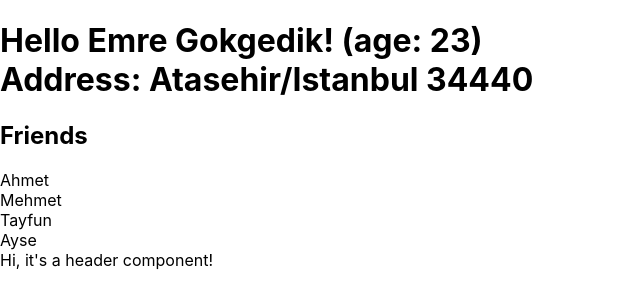
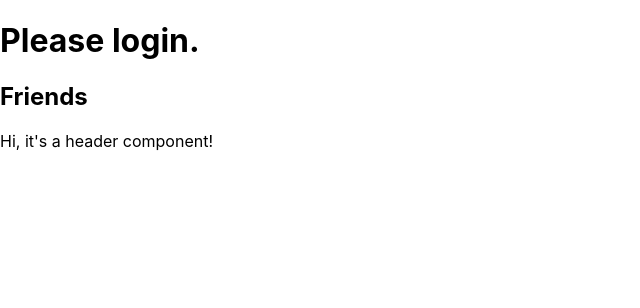
Before and after one commit to emregokgedik/patikaTasks, a React (Create React App) app in the folder Front-End Course/2.Intermediate Level Front-End Course/1.React/Hi React/hi-react/: page / in a window 1280 px wide. Shown: the top 308 px of the page, without its empty margins (0-640 px from the left). Built offline with nearby package versions, Linux system fonts and the light colour scheme.

Commit message:
Fix: Address section is now hidden when the user is not logged in

```diff
--- a/Front-End Course/2.Intermediate Level Front-End Course/1.React/Hi React/hi-react/src/App.js
+++ b/Front-End Course/2.Intermediate Level Front-End Course/1.React/Hi React/hi-react/src/App.js
@@ -5,7 +5,7 @@ import User from './components/User.js';
 const name = "Emre";
 const surname = "Gokgedik";
 const age = 23;
-const isLoggedIn = true;
+const isLoggedIn = false;
 const friends = [
   {
   id:1,
--- a/Front-End Course/2.Intermediate Level Front-End Course/1.React/Hi React/hi-react/src/components/User.js
+++ b/Front-End Course/2.Intermediate Level Front-End Course/1.React/Hi React/hi-react/src/components/User.js
@@ -9,10 +9,13 @@ function User({name, surname, age, isLoggedIn, friends, address}){
                 : "Please login."
             }
             <br />
-            Address: {address.title} {address.zip}
+            {isLoggedIn &&
+                `Address: ${address.title} ${address.zip}.`
+            }
+
         </h1>
         <h2>Friends</h2>
-        {friends &&
+        {isLoggedIn && friends &&
             friends.map((friend,index)=>
             <div key={friend.id}>{friend.name}</div>
         )
```
